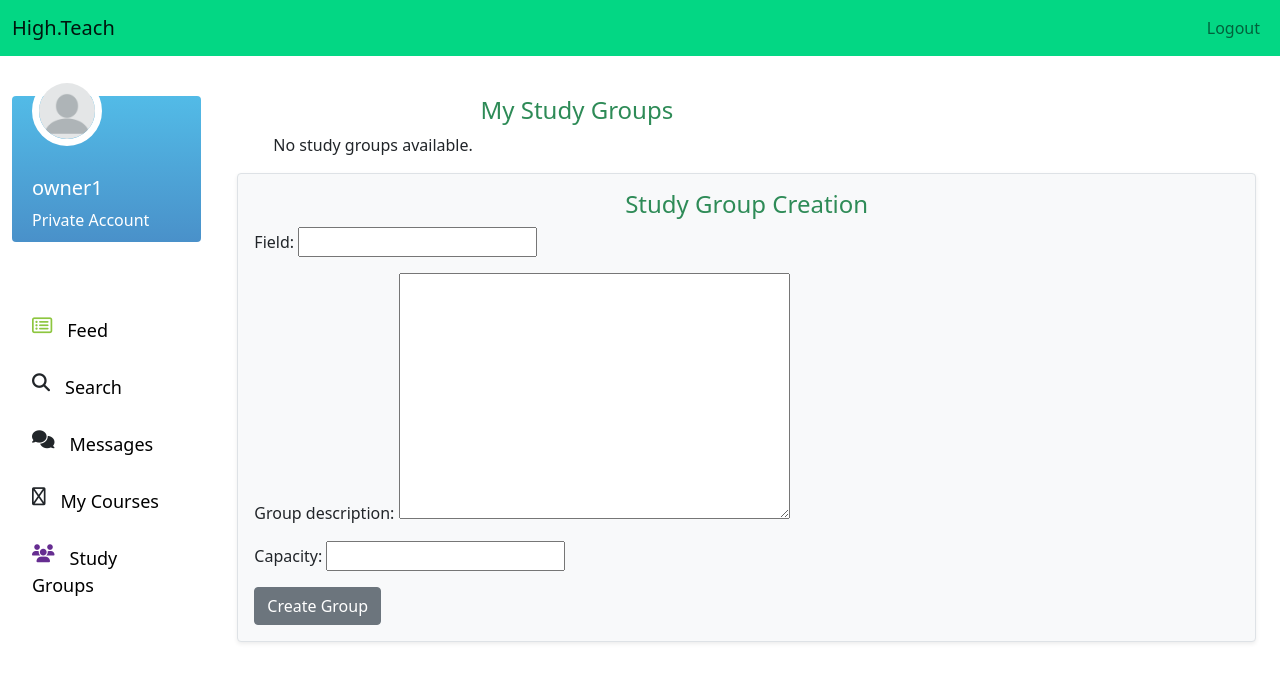
After one commit to redhat-beyond/HighTeach, a Django app: page /study-group/list/ in a window 1280 px wide. The commit adds this page. Shown: the top 682 px of the page. Run offline with Django 4.2, Linux system fonts and the light colour scheme; a user stored in the database is signed in; data comes from the database, SQL or seed files in the repository; some libraries are stand-ins or nearby versions.

Commit message:
Create study group list view
- Create `StudyGroupListView` to fetch user's study groups and render said html file
- Create `users_study_groups.html` file for displaying list of study-groups
- Create a form for creating new study group
- Create stylesheet for study_group app
- Add tests

```diff
--- /dev/null
+++ b/study_group/forms.py
@@ -0,0 +1,22 @@
+from django import forms
+from .models import StudyGroup
+
+
+class StudyGroupCreationForm(forms.ModelForm):
+    class Meta:
+        model = StudyGroup
+        fields = ['field', 'group_description', 'capacity']
+
+    def __init__(self, *args, **kwargs):
+        self.user = kwargs.pop('group_owner', None)
+        super().__init__(*args, **kwargs)
+
+    def save(self, commit=True):
+        new_study_group = super().save(commit=False)
+        new_study_group.group_owner = self.user
+
+        if commit:
+            new_study_group.save()
+
+        new_study_group.join_group(self.user)
+        return new_study_group
--- a/study_group/templates/study_group_detail.html
+++ b/study_group/templates/study_group_detail.html
@@ -32,6 +32,7 @@
             <div class="mb-3">
                 <h4 class="card-title">Group Members</h4>
             </div>
+        </div>
 
         <div class="input-group rounded">
           <input type="search" class="form-control rounded" placeholder="Search" aria-label="Search" aria-describedby="search-addon" />
--- /dev/null
+++ b/study_group/templates/study_group_hub.html
@@ -0,0 +1,25 @@
+{% extends 'main/loggedInPage.html' %}
+
+{% load study_group_tags %}
+{% load static %}
+
+{% block main_content %}
+    <link rel="stylesheet" type="text/css" href="{% static 'styles/../../static/styles/study_group_stylesheet.css' %}">
+    <div class="container">
+        <div class="row">
+            <div class="col-lg-8">
+                <h4 class="text-center">My Study Groups</h4>
+                {% include 'users_study_groups.html' %}
+            </div>
+
+            <div class="col border bg-light bg-light mb-4 p-3 shadow-sm border rounded">
+                <h4 class="text-center">Study Group Creation</h4>
+                <form method="post">
+                    {% csrf_token %}
+                    {{ create_study_group_form.as_p }}
+                    <button class="btn btn-secondary" type="submit">Create Group</button>
+                </form>
+            </div>
+        </div>
+    </div>
+{% endblock %}
--- /dev/null
+++ b/study_group/templates/users_study_groups.html
@@ -0,0 +1,32 @@
+{% load study_group_tags %}
+{% load static %}
+
+{% block content %}
+<link rel="stylesheet" type="text/css" href="{% static 'styles/../../static/styles/study_group_stylesheet.css' %}">
+
+<div class="container">
+<div class="row">
+  {% for study_group in study_groups %}
+    <div class="col-md-4">
+      <div class="card bg-light mb-4 box-shadow shadow-sm border rounded">
+        <div class="card-body">
+          <h5 class="card-title card-link"
+              data-bs-toggle="collapse"
+              href="#groupDetails{{ study_group.pk }}"
+              role="button" aria-expanded="false"
+              aria-controls="groupDetails{{ study_group.pk }}">
+            <a href="{% url "study_group_detail" study_group.pk %}">{{ study_group.field }}</a>
+          </h5>
+          <p class="card-text text-truncate">{{ study_group.group_description }}</p>
+        <i class="bi bi-people-fill"></i>
+          <p class="card-text text-muted">{{ study_group|group_members_count_formatted }}</p>
+            {% include 'leave_join_button.html' %}
+        </div>
+      </div>
+    </div>
+  {% empty %}
+    <p>No study groups available.</p>
+  {% endfor %}
+</div>
+</div>
+{% endblock %}
--- a/study_group/templatetags/study_group_tags.py
+++ b/study_group/templatetags/study_group_tags.py
@@ -1,8 +1,9 @@
 from django import template
+
 
 register = template.Library()
 
 
 @register.filter(name='group_members_count_formatted')
 def group_members_count_formatted(study_group):
-    return f"{study_group.members_count}/{study_group.capacity} Members"
+    return f"{study_group.get_group_members_count()}/{study_group.capacity} Members"
--- a/study_group/urls.py
+++ b/study_group/urls.py
@@ -1,8 +1,9 @@
 from django.urls import path
-from .views import StudyGroupDetailView, StudyGroupUpdateView, LeaveJoinGroupView
+from .views import StudyGroupDetailView, StudyGroupUpdateView, LeaveJoinGroupView, StudyGroupListView
 
 urlpatterns = [
     path('detail/<int:pk>/', StudyGroupDetailView.as_view(), name="study_group_detail"),
     path('update/<int:pk>/', StudyGroupUpdateView.as_view(), name="study_group_update"),
+    path('list/', StudyGroupListView.as_view(), name="study_groups_list_for_user"),
     path('join_leave/<int:pk>/', LeaveJoinGroupView.as_view(), name="leave_or_join_group"),
 ]
--- a/study_group/views.py
+++ b/study_group/views.py
@@ -1,4 +1,4 @@
-from django.views.generic import DetailView, View
+from django.views.generic import DetailView, ListView, View
 from django.views.generic.edit import UpdateView
 from django.contrib.auth.mixins import LoginRequiredMixin
 from django.urls import reverse_lazy
@@ -6,6 +6,7 @@ from django.shortcuts import get_object_or_404, redirect
 from django.core.exceptions import PermissionDenied
 
 from .models import StudyGroup
+from .forms import StudyGroupCreationForm
 
 
 class StudyGroupDetailView(LoginRequiredMixin, DetailView):
@@ -28,6 +29,29 @@ class StudyGroupUpdateView(LoginRequiredMixin, UpdateView):
         return reverse_lazy("study_group_detail", kwargs={"pk": self.object.pk})
 
 
+class StudyGroupListView(LoginRequiredMixin, ListView):
+    model = StudyGroup
+    template_name = 'study_group_hub.html'
+    context_object_name = 'study_groups'
+
+    def get_queryset(self):
+        user = self.request.user
+        queryset = StudyGroup.objects.get_groups_by_user(user)
+        return queryset
+
+    def get_context_data(self, **kwargs):
+        context = super().get_context_data(**kwargs)
+        context['create_study_group_form'] = StudyGroupCreationForm()
+        return context
+
+    def post(self, request):
+        user = request.user
+        form = StudyGroupCreationForm(request.POST, group_owner=user)
+        if form.is_valid():
+            form.save()
+        return redirect('study_groups_list_for_user')
+
+
 class LeaveJoinGroupView(LoginRequiredMixin, View):
     def post(self, request, pk):
         group = get_object_or_404(StudyGroup, pk=pk)
@@ -38,4 +62,4 @@ class LeaveJoinGroupView(LoginRequiredMixin, View):
         else:
             group.join_group(user)
 
-        return redirect('study_group_detail', pk)
+        return redirect("study_groups_list_for_user")
```
Also changed, not shown: tests/conftest.py (+6 -6 lines), tests/study_group/test_study_group_views.py (+25 -2 lines), main/templates/base_home.html (line endings or trailing spaces).
